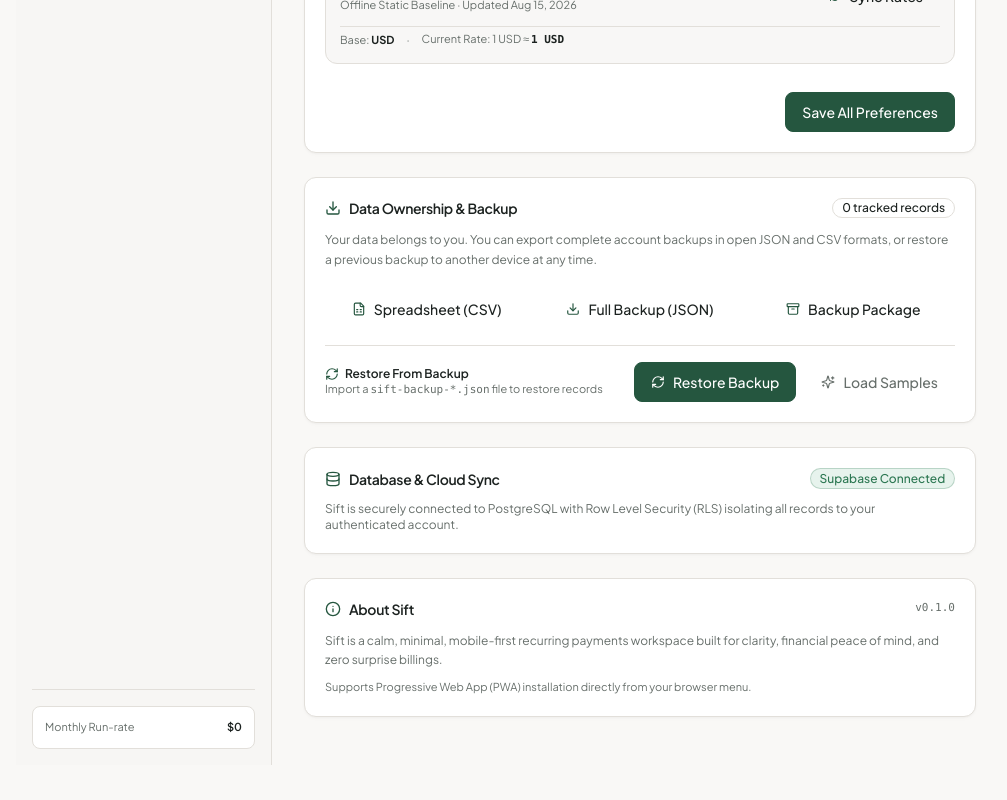
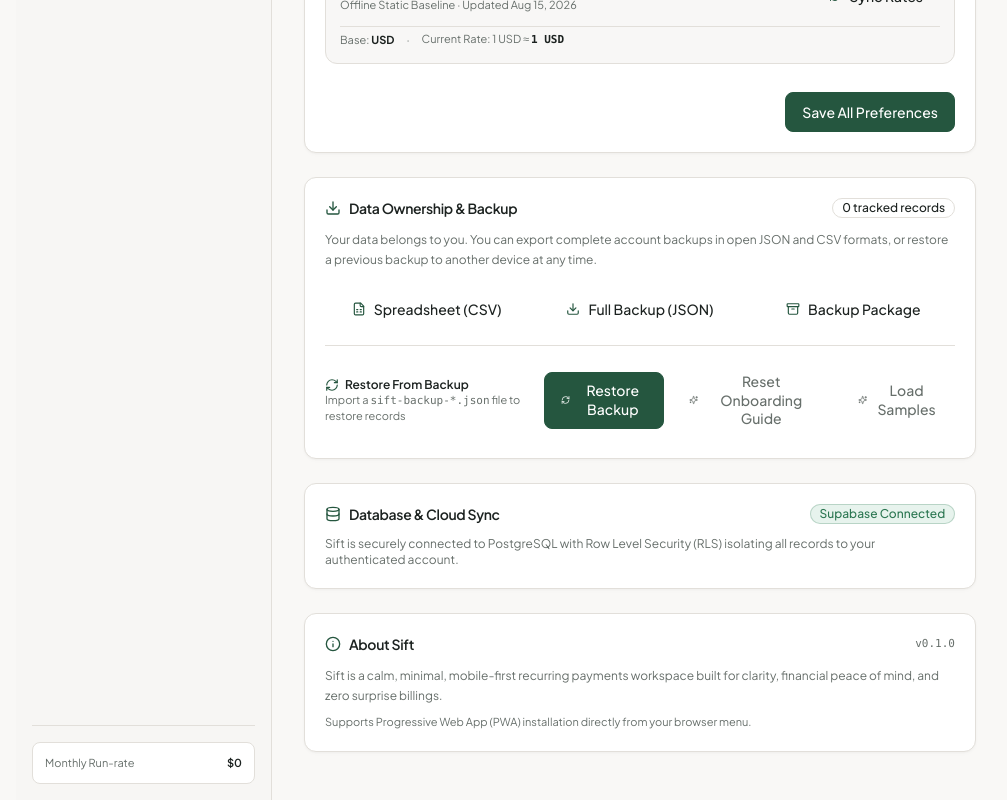
Before and after one commit to SanghpalBhakte/Sift, a Next.js app: page /settings in a window 1280 px wide. Shown: the part 1270-2070 px from the top of the page, without its empty margins (48-1055 px from the left). Before the commit the page ends 2035 px from the top, so only its background shows below. Built offline with nearby package versions, Linux system fonts and the light colour scheme; no server answers; the database is empty.

Commit message:
feat(ux): add onboarding reset option and refine empty states

```diff
--- a/src/app/(dashboard)/settings/page.tsx
+++ b/src/app/(dashboard)/settings/page.tsx
@@ -684,6 +684,22 @@ export default function SettingsPage() {
                 type="button"
                 variant="ghost"
                 size="sm"
+                onClick={() => {
+                  if (typeof window !== 'undefined') {
+                    localStorage.removeItem('sift_onboarding_dismissed_v1');
+                    window.location.href = '/';
+                  }
+                }}
+                className="gap-1 text-xs text-[hsl(var(--muted-foreground))] hover:text-[hsl(var(--foreground))]"
+              >
+                <Sparkles className="w-3.5 h-3.5" />
+                Reset Onboarding Guide
+              </Button>
+
+              <Button
+                type="button"
+                variant="ghost"
+                size="sm"
                 onClick={() => populateStarterTemplates()}
                 className="gap-1 text-xs text-[hsl(var(--muted-foreground))] hover:text-[hsl(var(--foreground))]"
               >
```
